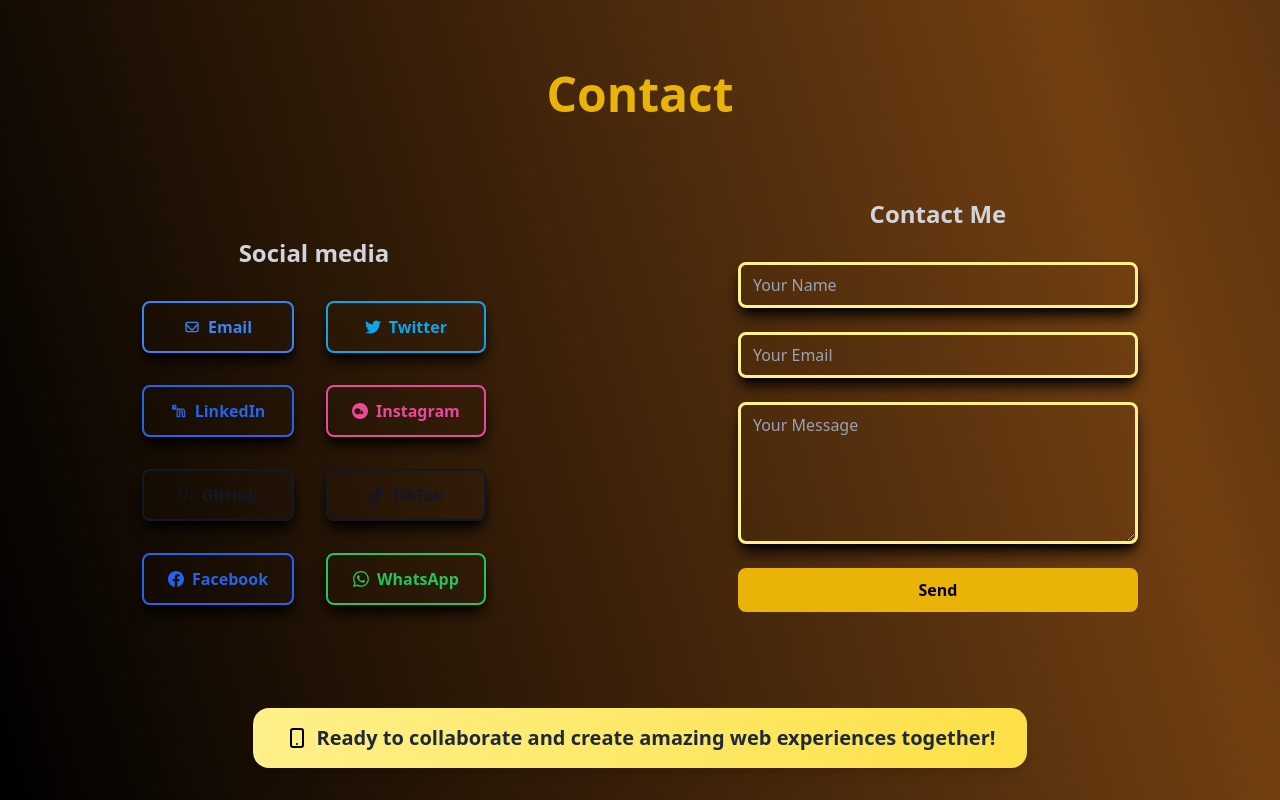
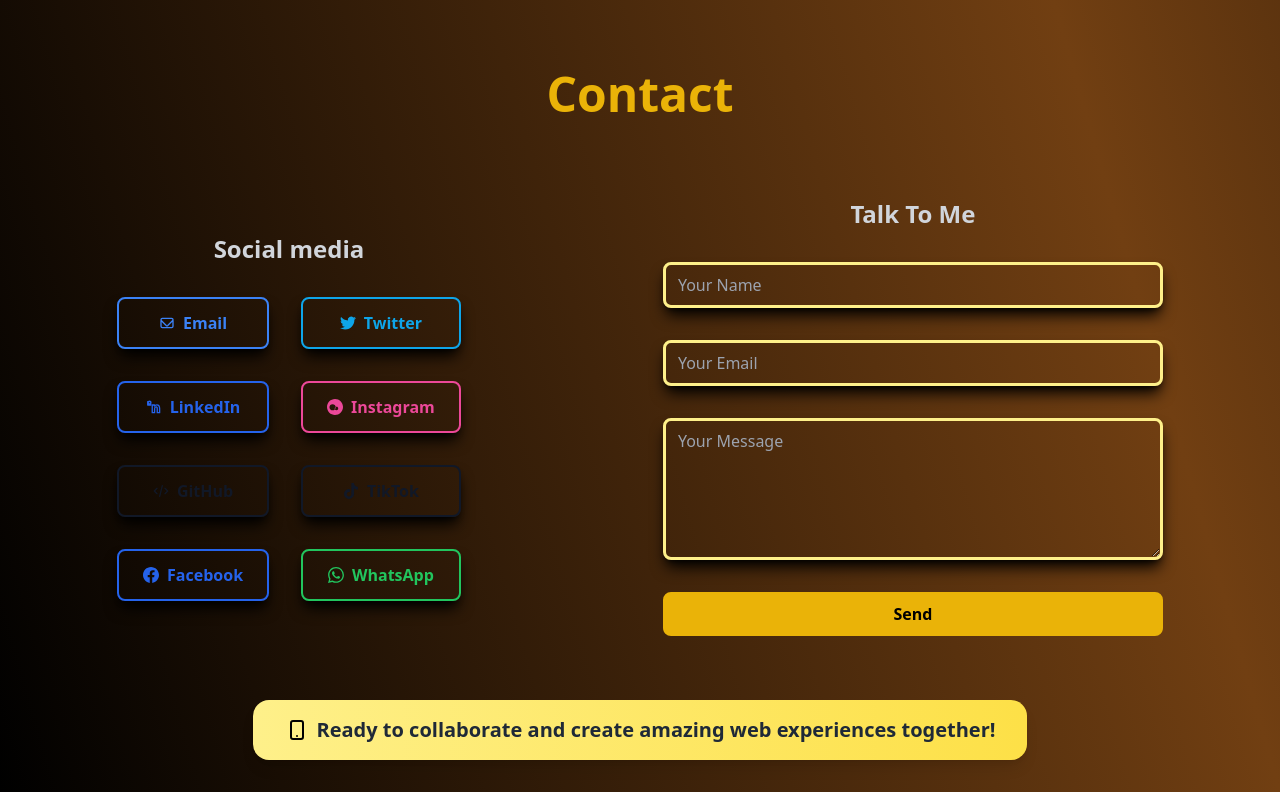
Before and after one commit to omar96163/personal-page, a React (Vite) app: page /About in a window 1280 px wide. Shown: the part 3688-4488 px from the top of the page. Built offline with nearby package versions, Linux system fonts and the light colour scheme.

Commit message:
add src/components/ContactForm.jsx

```diff
--- a/src/components/ContactForm.jsx
+++ b/src/components/ContactForm.jsx
@@ -49,13 +49,12 @@ const ContactForm = () => {
   };
 
   return (
-    <div className="flex flex-col items-center gap-y-8">
-      <h2 className="md:text-2xl font-bold">Contact Me</h2>
-
+    <div className="flex flex-col items-center">
       <form
         onSubmit={handleSubmit}
-        className="w-[400px] flex flex-col items-center gap-y-6"
+        className="w-[300px] md:w-[400px] lg:w-[500px] flex flex-col items-center gap-y-8"
       >
+        <h2 className="md:text-2xl font-bold">Talk To Me</h2>
         <input
           type="text"
           name="name"
```
